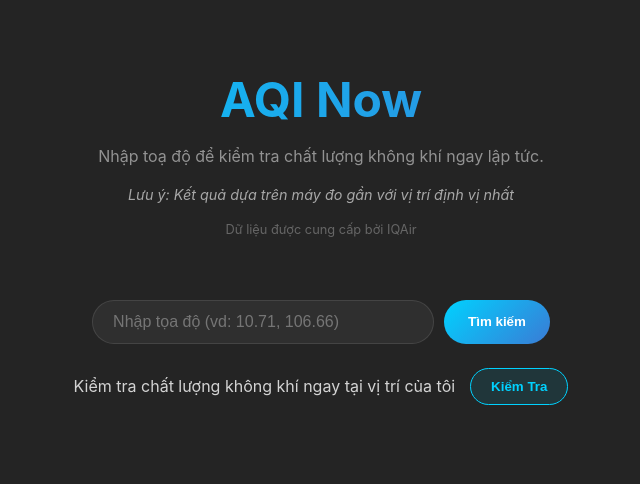
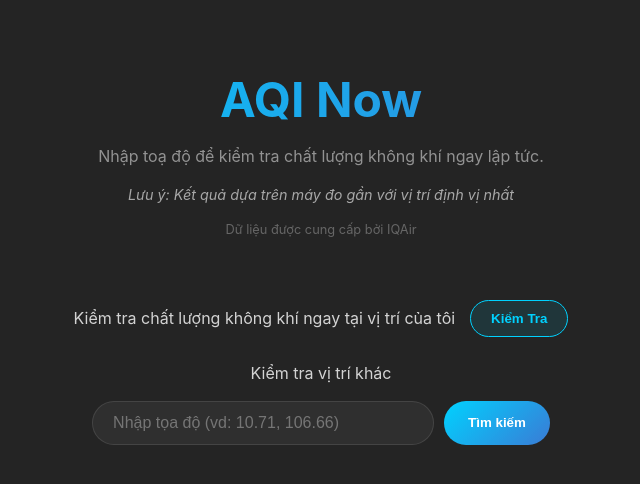
Before and after one commit to tinbeta/aqinow1, a React (Vite) app: page / in a window 1280 px wide. Shown: the top 484 px of the page, without its empty margins (319-959 px from the left). Built offline with nearby package versions, Linux system fonts and the light colour scheme.

Commit message:
feat: Reorder location input sections, add a label for other locations, and adjust associated styling.

```diff
--- a/src/components/LocationInput.css
+++ b/src/components/LocationInput.css
@@ -52,10 +52,17 @@
     align-items: center;
     justify-content: center;
     gap: 15px;
-    margin-top: 1.5rem;
+    margin-bottom: 1.5rem;
 }
 
 .my-location-text {
+    font-size: 1rem;
+    color: rgba(255, 255, 255, 0.8);
+}
+
+.other-location-label {
+    text-align: center;
+    margin-bottom: 1rem;
     font-size: 1rem;
     color: rgba(255, 255, 255, 0.8);
 }
--- a/src/components/LocationInput.jsx
+++ b/src/components/LocationInput.jsx
@@ -52,6 +52,14 @@ function LocationInput({ onSearch }) {
 
     return (
         <div className="location-input-container">
+            <div className="my-location-section">
+                <span className="my-location-text">Kiểm tra chất lượng không khí ngay tại vị trí của tôi</span>
+                <button onClick={handleMyLocation} className="my-location-btn" disabled={loading}>
+                    {loading ? 'Đang lấy...' : 'Kiểm Tra'}
+                </button>
+            </div>
+
+            <div className="other-location-label">Kiểm tra vị trí khác</div>
             <form onSubmit={handleSubmit} className="input-form">
                 <input
                     type="text"
@@ -65,13 +73,6 @@ function LocationInput({ onSearch }) {
                 </button>
             </form>
 
-            <div className="my-location-section">
-                <span className="my-location-text">Kiểm tra chất lượng không khí ngay tại vị trí của tôi</span>
-                <button onClick={handleMyLocation} className="my-location-btn" disabled={loading}>
-                    {loading ? 'Đang lấy...' : 'Kiểm Tra'}
-                </button>
-            </div>
-
             {error && <p className="error-msg">{error}</p>}
         </div>
     );
```
